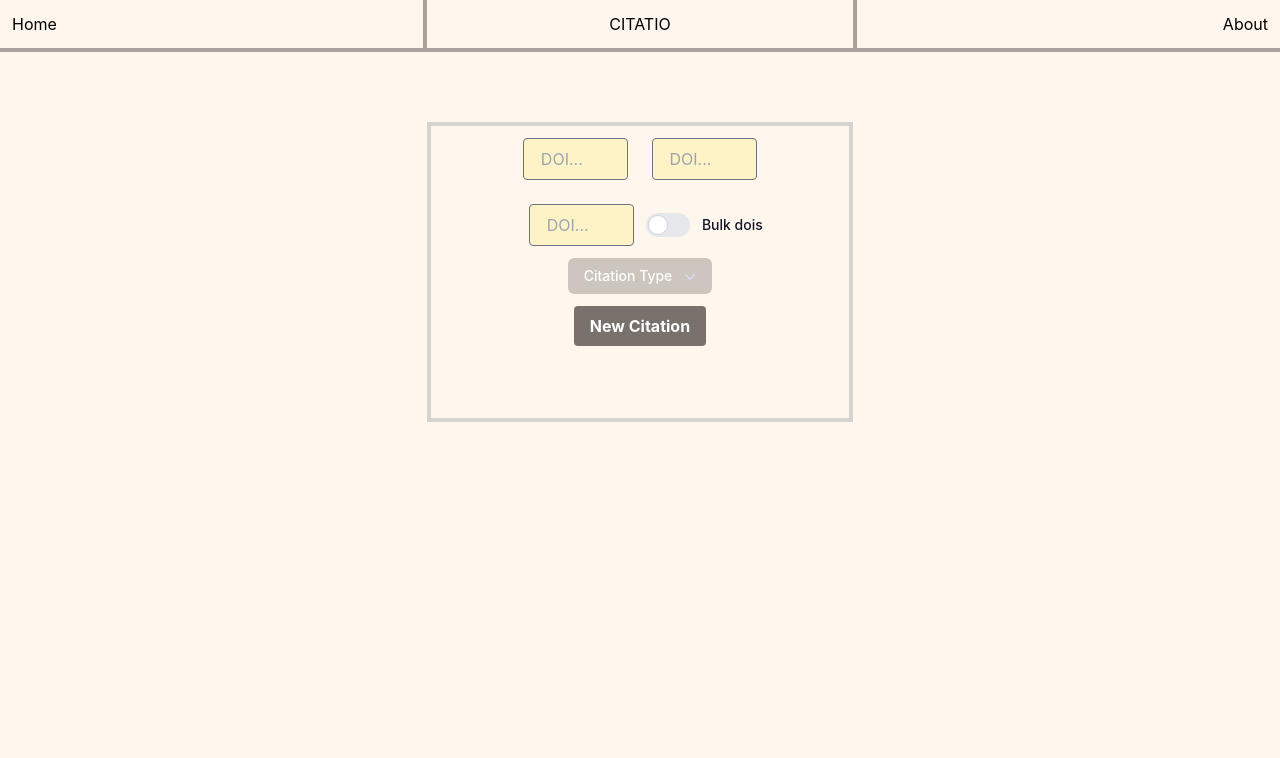
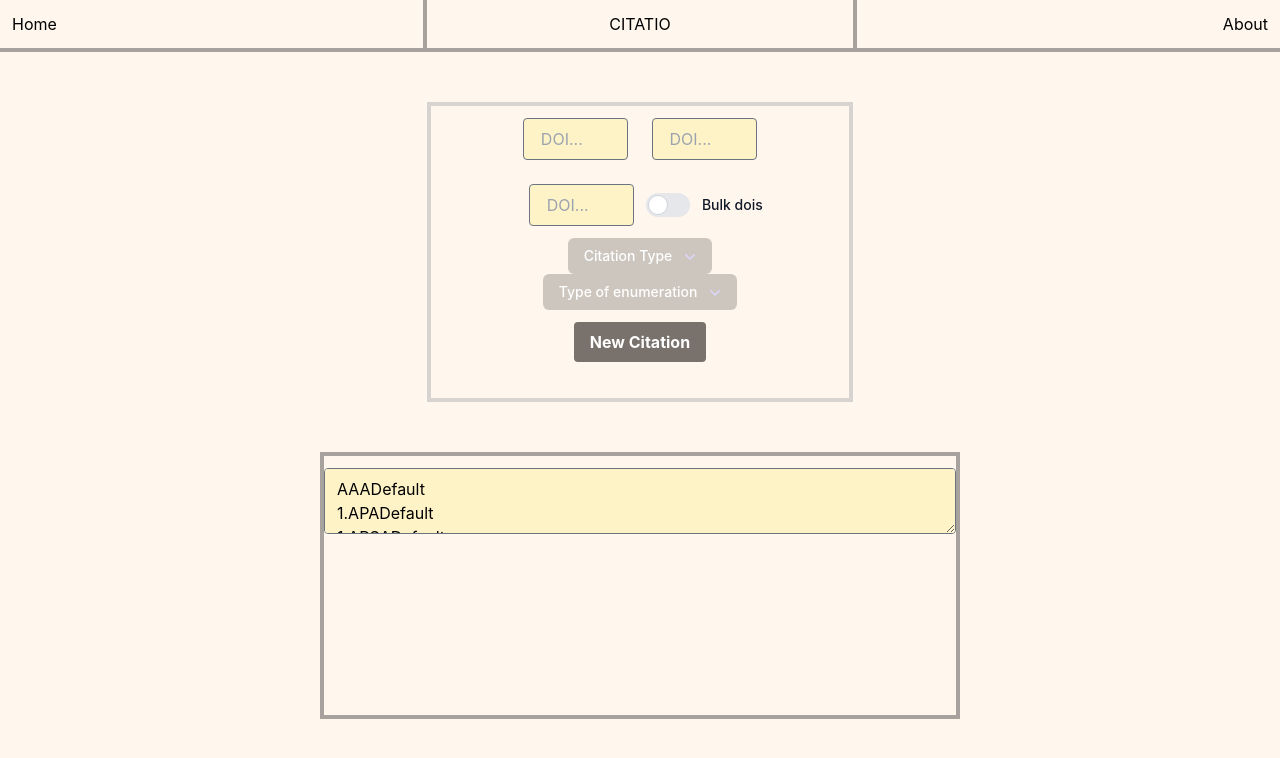
Before and after one commit to kubwosz/citatio, a React (Create React App) app in the folder citatio-frontend/: page / in a window 1280 px wide. Shown: the top 758 px of the page. Built offline with nearby package versions, Linux system fonts and the light colour scheme; a web font is replaced by a local one.

Commit message:
Fronted changes continue

```diff
--- a/citatio-frontend/src/components/Home.jsx
+++ b/citatio-frontend/src/components/Home.jsx
@@ -96,7 +96,7 @@ const Home = (props) => {
         </ul>
       </div>
 
-      <div className="h-1/2 top-panel flex items-center justify-center space-around flex-col mt-5">
+      <div className="h-1/2 top-panel flex items-center justify-center">
         <div className="border-4 border-stone-300 h-3/4 w-1/3">
           <input
             id="title"
@@ -114,8 +114,9 @@ const Home = (props) => {
             doiValue={doiValue}
             doiInputChangeHandler={doiInputChangeHandler}
           />
-        <div className="flex flex-col">
-          <CustomDropdown citations={citations} inputInfo="Citation Type"/>
+          <div className="flex flex-col space-around">
+            <CustomDropdown citations={citations} inputInfo="Citation Type" />
+            <CustomDropdown citations={citations} inputInfo="Type of enumeration" />
           </div>
           <div className="flex-col pb-3">
             <button
@@ -128,19 +129,17 @@ const Home = (props) => {
           </div>
         </div>
       </div>
-      <div className="botton-panel flex-row justify-center pt-16">
-        <div>
-          {citations.map((c) => {
-            if (c.isActive) {
-              return (
+      <div className=" h-1/3 botton-panel flex justify-center">
+        <div className="h-7/8 w-1/2 border-4 border-stone-400">
               <div className="flex flex-col pb-5 items-center">
-                  <span className="label label-default uppercase">{c.type}</span>
-                  <TextboxCitation citation={c.citation} />
+                <textarea
+                  id="title"
+                  className={`h-full w-full max-h-48 block self-center bg-amber-100 hover:bg-amber-200 py-2 rounded m-3 self-center inline-block readonly blocked disabled`}
+                  placeholder=" DOIs..."
+                  type="text"
+                  value={citations.map(c => c.citation + "\n").join('1.')}
+                />
               </div>
-              )
-            }
-          }
-          )}
         </div>
       </div>
     </div>
```
Lines whose indentation alone changed are shown as unchanged.
